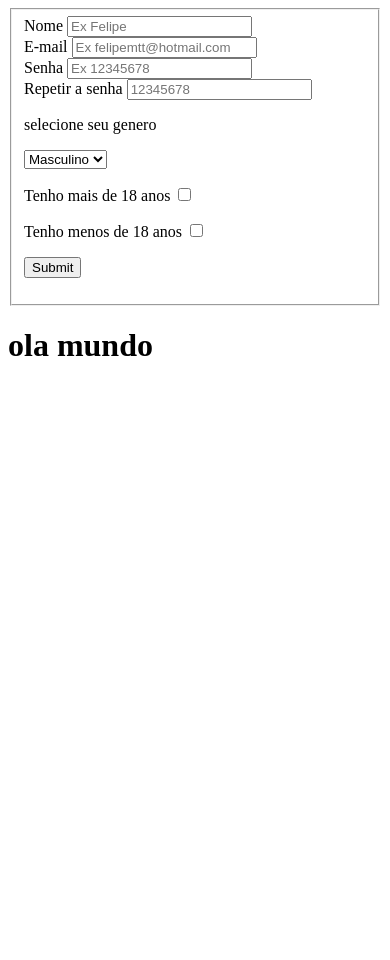
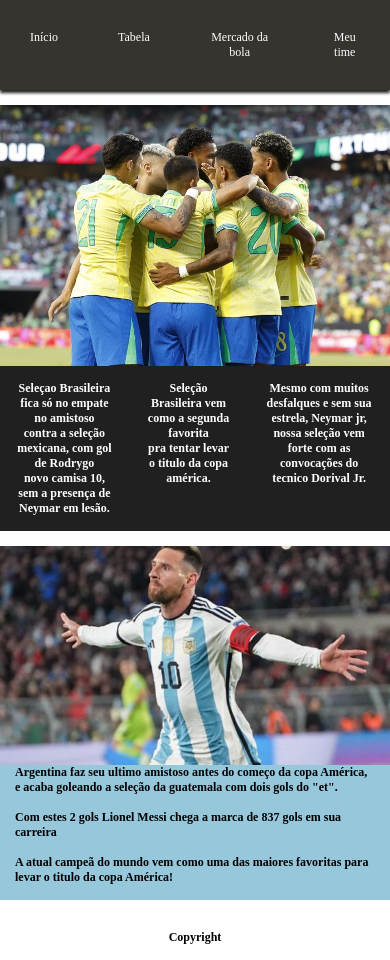
Before and after one commit to Felipemtt7/Teste, a plain HTML site: page index.html in a window 390 px wide. Before the commit the page ends 844 px from the top, so only its background shows below. Drawn offline with Linux system fonts and the light colour scheme.

Commit message:
trabalho final
trabalho reformulado para recuperaçao

```diff
--- /dev/null
+++ b/estilo.css
@@ -0,0 +1,223 @@
+*{
+    margin: 0;
+    padding: 0;
+    box-sizing: border-box;
+    font-family: 'Times New Roman', Times, serif;
+    font-size: 12px;
+    list-style-type: none;
+    text-decoration: none;
+
+}
+
+
+/* ---------------------CONTEINER PRINCIPAL-----------------------*/
+
+.container{
+    display: grid;
+    grid-template-columns: 1.5fr 1.5fr 1fr;
+    grid-template-rows: 0.5fr 3fr 1.5fr;
+    gap: 15px;
+
+
+
+    grid-template-areas: "h h h"
+                         "m m a"
+                         "f f f";
+
+   width: 100%;
+   height: 100vh;
+
+}
+
+.header{
+    grid-area: h;
+    background-color: antiquewhite;
+
+
+
+}
+.main{
+    grid-area: m;
+
+    background-color: #212020;
+    gap: 100px;
+    text-align: center;
+
+
+
+
+}
+span{
+    display: flex;
+    align-items: center;
+ float: left;
+
+}
+.aside{
+    grid-area: a;
+    background-color:rgb(151, 199, 218);
+
+
+}
+.footer{
+    grid-area: f;
+    background-color: rgb(255, 255, 255);
+
+
+
+}
+
+/* ---------------------CONTEINER PRINCIPAL-----------------------*/
+
+/* ---------------------HEADER--------------------------*/
+.cabec_container{
+    display: flex;
+    justify-content: space-between;
+    height: 100%;
+    width: 100%;
+    box-shadow: 0px 3px 3px  #212020;
+    background-color: rgba(0, 0, 0, 0.78);
+
+}
+
+
+.logo{
+
+   width: 40px;
+   height: 40px;
+   margin: 20px;
+
+
+}
+img{
+    max-width: 100%;
+    height:auto;
+    float:right;
+}
+.menu{
+    display: flex;
+
+}
+.menu li a{
+    display: block;
+    color: #fff;
+    margin: 10px;
+    padding: 20px 20px 20px 20px;
+    font-size: 18px;
+
+}
+.menu li a:hover{
+    display: block;
+    margin: 10px;
+    padding: 20px 20px 20px 20px;
+    color:white;
+    background-color:rgba(248, 242, 242, 0.6);
+    border-radius: 20% 20%;
+
+}
+img{
+    max-width: 100%;
+    height: auto;
+}
+h1{
+    margin: 15px;
+}
+h2{
+    margin:15px ;
+}
+
+
+.tabela{
+    max-width:100%;
+    height:auto;
+
+}
+
+
+.jogos{
+    max-width: 100%;
+    height: auto;
+}
+.proximos{
+text-align: center;
+font-size: 16px;
+}
+.copy{
+    text-align: center;
+    font-size: 10px;
+}
+.br-texto{
+    color: rgb(255, 255, 255);
+
+
+}
+.texto-br{
+    color: rgb(255, 255, 255);
+
+}
+.inter{
+    max-width: 100%;
+    height: auto;
+}
+.maumau{
+    max-width: 100%;
+    height: auto;
+}
+@media (max-width: 900px) {
+
+    .container{
+        display: flex;
+        flex-direction: row;
+        flex-wrap: wrap;
+
+        gap: 15px;
+
+    }
+    .header{
+        text-align: center;
+
+    }
+    .main{
+        text-align: center;
+    }
+    .footer{
+        width: 100%;
+    }
+
+    .menu{
+        display: flex;
+        width: 100vw;
+
+
+    }
+    .menu li a{
+        display: block;
+        color: #fff;
+        margin: 10px;
+        padding: 20px 20px 20px 20px;
+        font-size: 12px;
+
+
+    }
+    .menu li a:hover{
+        display: block;
+        margin: 10px;
+        padding: 20px 20px 20px 20px;
+        color:white;
+        background-color:rgba(248, 242, 242, 0.6);
+        border-radius: 20% 20%;
+
+    }
+    .texto-br{
+        display: flex;
+        color: #fff;
+    }
+
+
+}
+/* ---------------------HEADER------------------------*/
+
+/*----------------------FOOTER-----------------------*/
+
+
+/*----------------------FOOTER-----------------------*/
--- a/index.html
+++ b/index.html
@@ -1,50 +1,82 @@
 <!DOCTYPE html>
 <html lang="en">
 <head>
-    <link rel="stylesheet" href="css/maincss">
     <meta charset="UTF-8">
     <meta http-equiv="X-UA-Compatible" content="IE=edge">
     <meta name="viewport" content="width=device-width, initial-scale=1.0">
-    <title>Document</title>
+    <link rel="stylesheet" type="text/css" href="estilo.css" media="screen" />
+    <title>Blog dos guri</title>
 </head>
 <body>
-    <fieldset>
-        <div>
-        <label for="Nome">Nome</label>
-        <Input type="text"id="Nome"name="Nome" placeholder="Ex Felipe" required="Preencha esse campo">
 
-    </div>
+    <div class="container">
 
-    <div>
-            <label for="E-mail">E-mail</label>
-            <input type="text"id="E-mail"name="E-mail" placeholder="Ex felipemtt@hotmail.com">
-    </div>
-    <div>
-        <label for="Senha">Senha</label>
-        <input type="text" id="Senha" name="Senha" placeholder="Ex 12345678">
-</div>
-<div>
-    <label for="Repetir a senha">Repetir a senha</label>
-    <input type="text" id="Repetir a senha" name="Repetir a senha" placeholder="12345678" >
-</div>
-<p> selecione seu genero </p>
-<select>
-<option value="Masculino">Masculino</option>
-<option value="Femino">Feminino</option>
-</select>
-<p>
-    <label for="Meu Checkbox">Tenho mais de 18 anos</label>
-    <input id="Meu Checkbox" type="checkbox" value="1">
-</p>
-<label for="Meu Checkbox">Tenho menos de 18 anos</label>
-    <input id="Meu Checkbox" type="checkbox" value="2">
-    <p>
-    <button>Submit</button> </p>
-    <datalist> </datalist>
-        </fieldset>
-        <h1> ola mundo</h1>
+        <div class="header">
+            <header class="cabec_container">
+                <ul class="menu">
+                    <li><a href="index.html">Início</a></li>
+                    <li><a href="tabela.html">Tabela</a></li>
+                    <li><a href="Mercado da Bola.html">Mercado da bola</a></li>
+                    <li><a href="Meu time.html">Meu time</a></li>
+
+
+            </header>
+        </div>
+        <div class="main">
+            <a href="https://www.cnnbrasil.com.br/esportes/futebol/site-de-acompanhantes-chega-a-jogos-da-selecao-brasileira-pela-1a-vez-entenda/">
+            <img src="imagens/seleça.avif">
+            </a>
+            <span>
+                <div class="texto-br">
+                    <h1> Seleçao Brasileira fica só no empate no amistoso
+                    <p>
+             contra a seleção mexicana, com gol de Rodrygo<p> novo camisa 10, sem a presença de Neymar em lesão.</h1>
+                <h1> Seleção Brasileira vem como a segunda favorita <P>pra tentar levar o titulo da copa américa.</P></h1>
+                <h1>Mesmo com muitos desfalques e sem sua estrela, Neymar jr,<P> nossa seleção vem forte com as convocações do<P> tecnico Dorival Jr.     </P></h1>
+             </div>
 
 
 
+
+
+
+
+            </span>
+
+
+
+
+
+
+        </div>
+        <div class="aside">
+         <a href=" https://noataque.com.br/futebol/noticia/2024/06/13/selecao-argentina-messi-toma-decisao-sobre-os-jogos-olimpicos-de-paris/.">
+            <img src="imagens/argentina.jpg" style="width: 390px;" height="200">
+         </a>
+            <div>
+                <p>
+                   <h1>Argentina faz seu ultimo amistoso antes do começo da copa América, e acaba goleando a seleção da guatemala com dois gols do "et".
+                   </h1>
+                   <h2> Com estes 2 gols Lionel Messi chega a marca de 837 gols em sua carreira</h2>
+                   <h2> A atual campeã do mundo vem como uma das maiores favoritas para levar o titulo da copa América!</h2>
+                </p>
+
+
+
+
+            </div>
+
+        </div>
+        <div class="footer">
+            <div class="copy">
+                <h1> Copyright </h1>
+            </div>
+
+
+        </div>
+
+
+
+    </div>
 </body>
 </html>
```
Also changed, not shown: Mercado da Bola.html (added, +58 -0 lines), Meu time.html (added, +70 -0 lines), tabela.html (added, +47 -0 lines), imagens/argentina.jpg (added), imagens/doe-gols.png (added), imagens/fernando-diniz-tecnico-do-fluminense-durante-jogo-contra-o-flamengo-pelo-brasileirao-1719170510768_v2_360x480.jpg.webp (added), imagens/frança.avif (added), imagens/inter.webp (added), imagens/jogos.png (added), imagens/mauricio.jpeg (added), imagens/seleça.avif (added), imagens/tabela 2.png (added), imagens/tabela.png (added), img/logo.png (added), 1 more files, 1 other file.
